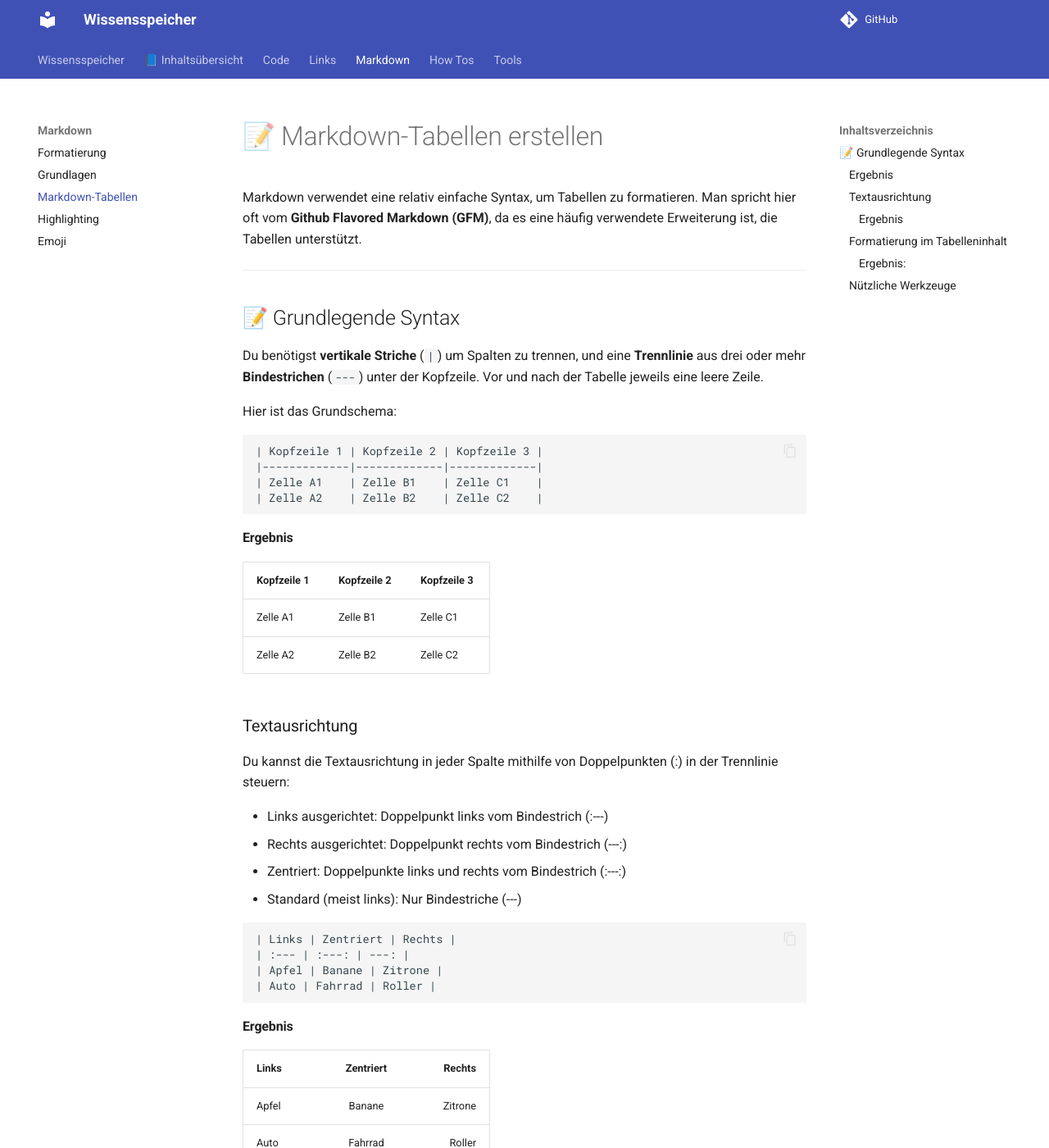
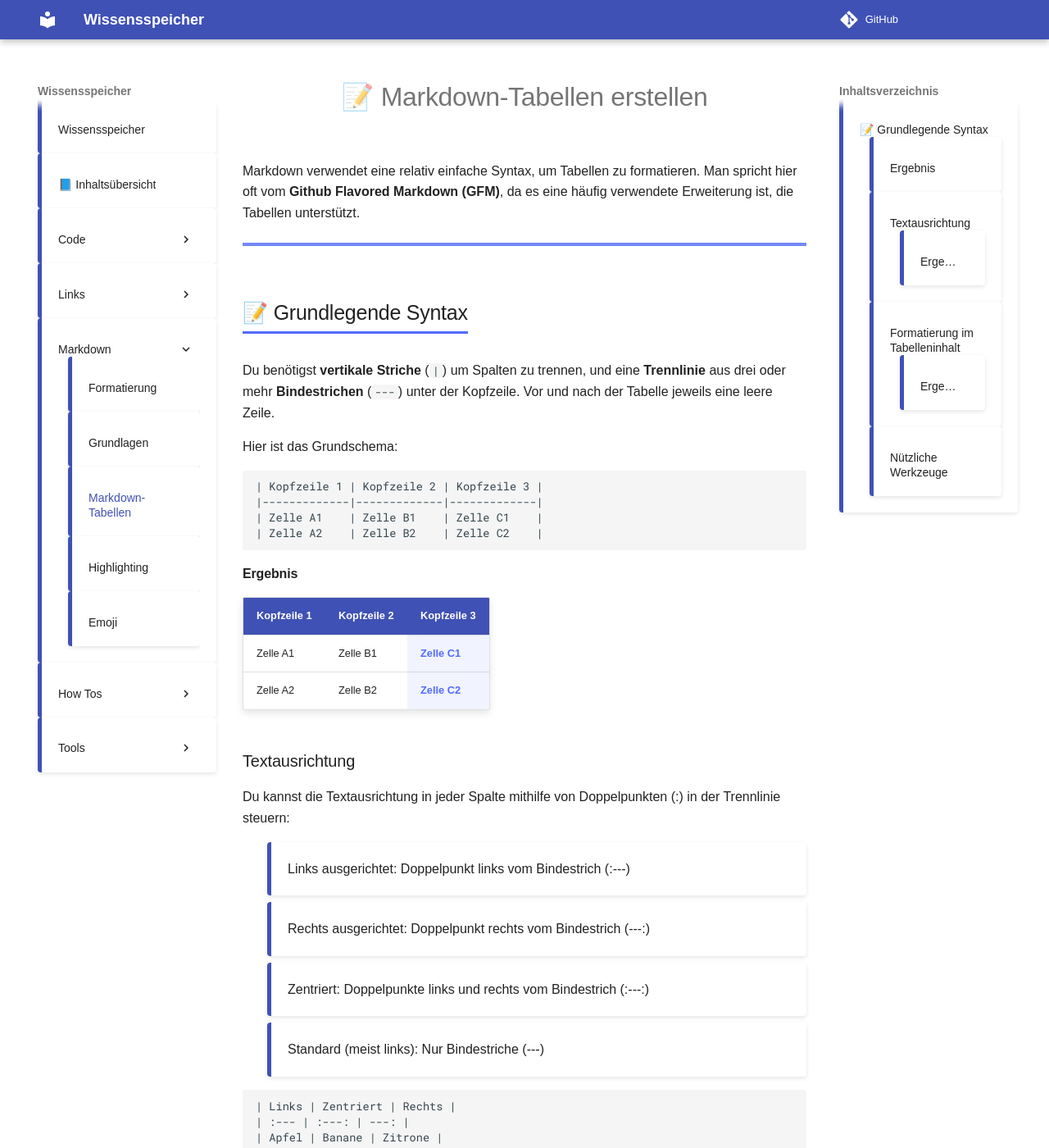
Before and after one commit to umbassa-long/wiki-code, an MkDocs documentation site: the page built from docs/markdown/tabellen.md, in a window 1280 px wide and 1400 px high. Shown: the whole window at 82% size. Built offline with MkDocs 1.6.1 and Material for MkDocs 9.7.7, drawn with Linux system fonts in a browser that asks for light colours; comment, search, counter and statistics services are not loaded; some of the changed text lies outside the part shown.

Commit message:
neue css und anpassungmkdocs.yaml

```diff
--- /dev/null
+++ b/docs/css/style.css
@@ -0,0 +1,141 @@
+/* ------------------------------------------- */
+/* Angepasstes CSS für eine moderne Landing Page auf MkDocs Material */
+/* Nutzt Material Theme Variablen für Farben, um den "Roten Faden" zu gewährleisten. */
+/* ------------------------------------------- */
+
+/* 1. Globale & Typografie (Klarheit und Moderne) */
+:root {
+    /* Setzt die primäre Schriftart auf Poppins für einen modernen Look */
+    --font-family-primary: 'Poppins', sans-serif;
+    /* Nutzt die Background-Farbe des Themes */
+    --color-background: var(--md-default-bg-color);
+}
+
+@import url('https://fonts.googleapis.com/css2?family=Poppins:wght@300;600;800&display=swap');
+
+body {
+    font-family: var(--font-family-primary);
+    line-height: 1.6;
+}
+
+/* Anpassung der Überschriften für mehr Kontrast */
+h1, h2, h3 {
+    font-weight: 800;
+    color: var(--md-default-fg-color); /* Dunkle Farbe des Themes */
+}
+
+/* Spezielle Formatierung der Landing-Page-Titel (Hervorhebung) */
+h1 {
+    font-size: 2.5rem;
+    color: var(--md-primary-fg-color); /* Primärfarbe des Themes */
+    text-align: center;
+    padding-bottom: 0.5em;
+}
+
+h2 {
+    font-size: 1.8rem;
+    /* Peppige Unterstreichung in Akzentfarbe */
+    border-bottom: 3px solid var(--md-accent-fg-color);
+    padding-bottom: 5px;
+    display: inline-block;
+    margin-top: 1.5em;
+}
+
+/* 2. Layout & Bounding (Peppige Abschnitte) */
+
+/* Horizontale Linie als farbenfrohe Trennung */
+hr {
+    border: none;
+    height: 3px;
+    background-color: var(--md-accent-fg-color);
+    margin: 30px 0;
+    opacity: 0.8;
+}
+
+/* 3. CTA Button (Auffällig & Peppig) */
+
+/* Spezieller Selektor für den CTA-Link im Markdown */
+a[href*="LINK_ZUM_ANGEBOT"] {
+    display: inline-block;
+    /* Nutzt die 'accent' Farbe, die in mkdocs.yml definiert wurde */
+    background-color: var(--md-accent-fg-color);
+    color: white !important; /* Wichtig, um die Farbe zu überschreiben */
+    font-weight: 600;
+    padding: 15px 40px;
+    border-radius: 50px;
+    text-transform: uppercase;
+    letter-spacing: 1px;
+    margin: 20px auto;
+    /* Sanfter Schatten für 3D-Effekt */
+    box-shadow: 0 5px 15px color-mix(in srgb, var(--md-accent-fg-color) 40%, transparent);
+    transition: all 0.3s ease;
+}
+
+a[href*="LINK_ZUM_ANGEBOT"]:hover {
+    filter: brightness(1.1); /* Leichter Aufhell-Effekt */
+    transform: translateY(-3px);
+    box-shadow: 0 8px 20px color-mix(in srgb, var(--md-accent-fg-color) 60%, transparent);
+}
+
+/* 4. Listen & Tabelle (Feature Cards) */
+
+/* Liste als Grid (Cards) gestalten */
+ul:not(.md-tabs, .md-footer-nav, .md-nav__list, .md-header-nav) {
+    list-style: none;
+    padding-left: 0;
+    display: grid;
+    /* Responsives Grid mit mind. 250px Breite pro Karte */
+    grid-template-columns: repeat(auto-fit, minmax(250px, 1fr));
+    gap: 20px;
+}
+
+ul li {
+    background-color: var(--md-default-bg-color);
+    padding: 20px;
+    /* Farbiger Akzentstreifen in Primärfarbe */
+    border-left: 5px solid var(--md-primary-fg-color);
+    border-radius: 4px;
+    box-shadow: 0 2px 5px rgba(0, 0, 0, 0.1);
+    transition: transform 0.2s ease;
+}
+
+ul li:hover {
+    transform: translateY(-3px);
+    box-shadow: 0 5px 10px rgba(0, 0, 0, 0.15);
+}
+
+/* Tabelle modernisieren */
+table {
+    border-collapse: separate;
+    border-spacing: 0;
+    border-radius: 8px;
+    overflow: hidden;
+    box-shadow: 0 4px 10px rgba(0, 0, 0, 0.1);
+}
+
+/* Tabellenkopf in Primärfarbe */
+thead tr {
+    background-color: var(--md-primary-fg-color);
+    color: white;
+}
+
+/* Farbige Hervorhebung der Produktspalte (3. Spalte) */
+td:nth-child(3) {
+    /* Sehr heller Hintergrund, gemischt aus Akzentfarbe */
+    background-color: color-mix(in srgb, var(--md-accent-fg-color) 8%, transparent);
+    font-weight: 600;
+    color: var(--md-accent-fg-color);
+}
+
+/* 5. Zitat (Eyecatcher) */
+
+blockquote {
+    /* Peppiger Balken in Akzentfarbe */
+    border-left: 8px solid var(--md-accent-fg-color);
+    padding: 20px 30px;
+    margin: 30px auto;
+    /* Sehr heller Hintergrund, gemischt aus Akzentfarbe */
+    background-color: color-mix(in srgb, var(--md-accent-fg-color) 5%, transparent);
+    font-style: italic;
+    border-radius: 4px;
+}
--- a/mkdocs.yml
+++ b/mkdocs.yml
@@ -7,11 +7,12 @@
 theme:
   name: material
   language: de
-  palette:
-    # Dies ist die typische Standardfarbe (Dunkelblau/Indigo)
-    primary: indigo
-    accent: indigo
-  features:
+palette:
+  - media: "(prefers-color-scheme: light)"
+    scheme: default
+    primary: cyan
+    accent: pink
+features:
     - navigation.tabs       # Aktiviert die horizontale Navigation
     - navigation.sections   # Faltet Hauptabschnitte zusammen, wenn tabs aktiv sind
     - navigation.with_icons
@@ -62,3 +63,7 @@
     - Docker: tools/docker.md
     - Git: tools/git.md
     #- ... weitere Tools
+
+    # Eigener CSS-Abschnitt
+extra_css:
+  - css/style.css
```
